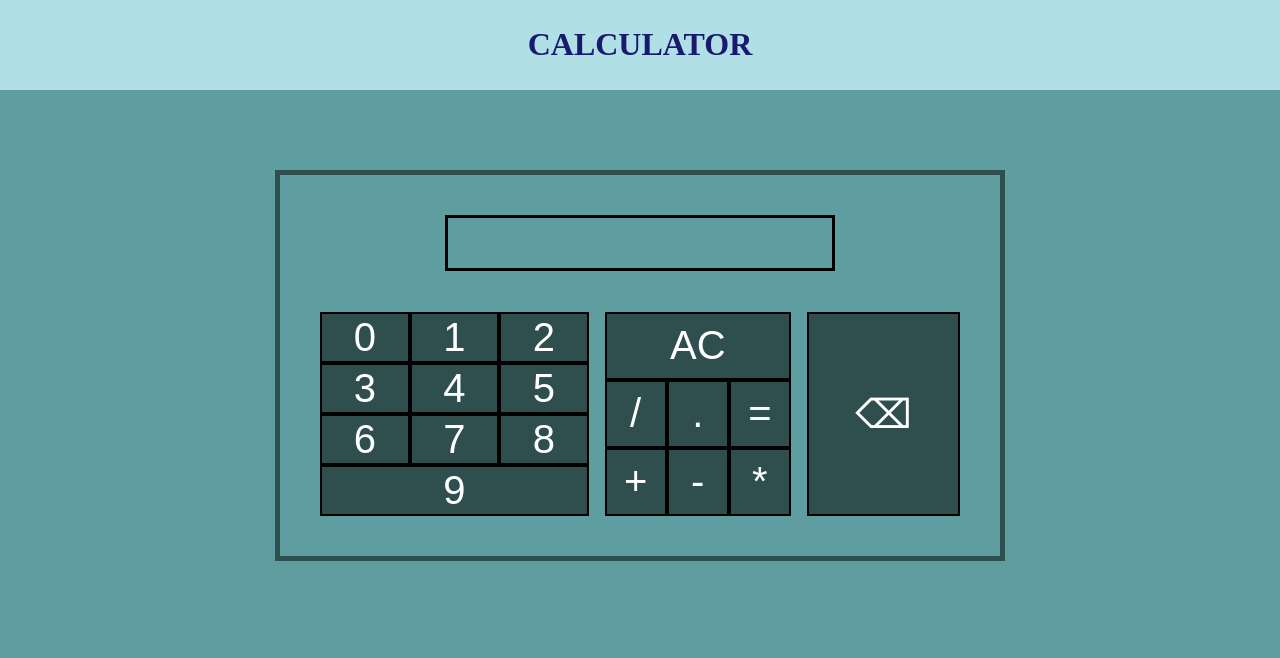
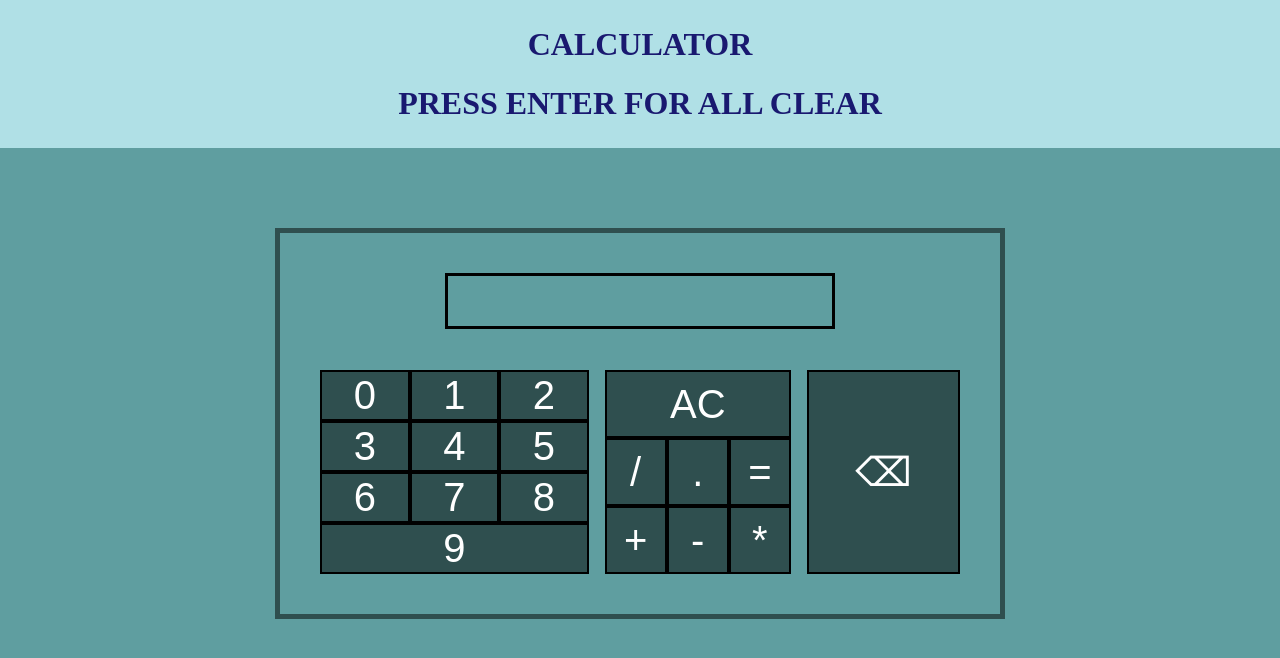
Before and after one commit to ctrlKshav/odin-projects_calculator, a plain HTML site: page index.html in a window 1280 px wide. Drawn offline with Linux system fonts and the light colour scheme.

Commit message:
Press enter for all clear

```diff
--- a/index.html
+++ b/index.html
@@ -10,6 +10,7 @@
 <body>
     <div class="heading">
         <h1>CALCULATOR</h1>
+        <h1>PRESS ENTER FOR ALL CLEAR</h1>
     </div>
 
     <div class="container">
```
